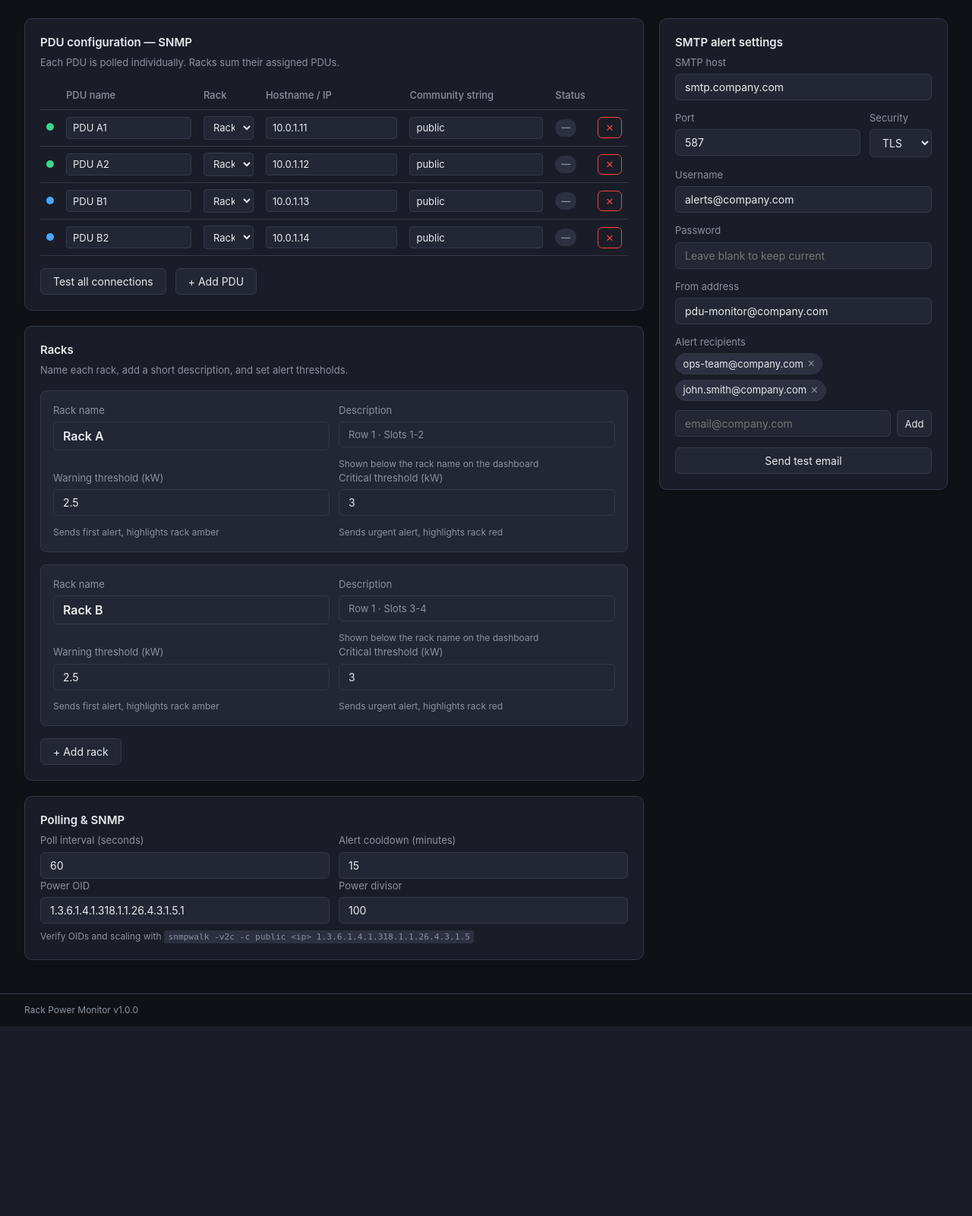
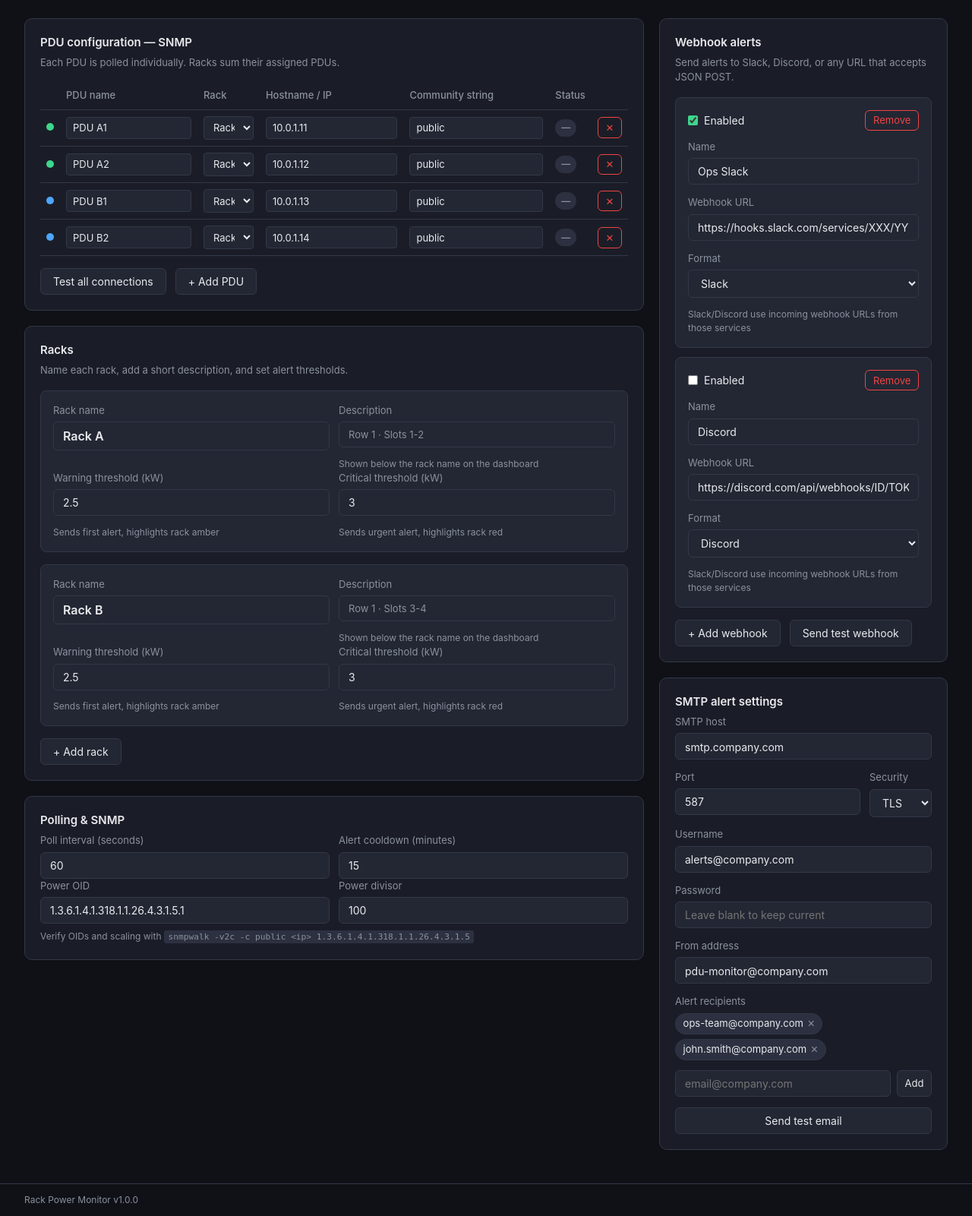
Before and after one commit to DaHyper/PDU-Power-Monitor, a FastAPI app: page /config in a window 1280 px wide. Shown: the part 80-1681 px from the top of the page at 76% size. Before the commit the page ends 1431 px from the top, so only its background shows below. Run offline with FastAPI, Linux system fonts and the light colour scheme.

Commit message:
Add webhook alert functionality to Rack Power Monitor
- Introduced webhook configuration support in `config.example.yaml` and `config.py` for Slack and Discord alerts.
- Implemented `WebhookSender` and updated `AlertNotifier` to handle sending alerts via webhooks.
- Enhanced the frontend with a new section for managing webhooks in the configuration UI, including options to add, edit, and test webhooks.
- Updated README to document the new webhook alert feature and its configuration.
- Added API endpoint for testing webhook functionality.

```diff
--- a/rack_power_monitor/config.py
+++ b/rack_power_monitor/config.py
@@ -47,6 +47,14 @@ class SmtpConfig:
 
 
 @dataclass
+class WebhookConfig:
+    name: str = ""
+    url: str = ""
+    format: str = "generic"  # generic | slack | discord
+    enabled: bool = True
+
+
+@dataclass
 class ServerConfig:
     host: str = "0.0.0.0"
     port: int = 8080
@@ -60,6 +68,7 @@ class AppConfig:
     snmp: SnmpConfig = field(default_factory=SnmpConfig)
     racks: list[RackConfig] = field(default_factory=list)
     smtp: SmtpConfig = field(default_factory=SmtpConfig)
+    webhooks: list[WebhookConfig] = field(default_factory=list)
     server: ServerConfig = field(default_factory=ServerConfig)
 
 
@@ -110,6 +119,15 @@ def _parse_smtp(data: dict[str, Any] | None) -> SmtpConfig:
     )
 
 
+def _parse_webhook(data: dict[str, Any]) -> WebhookConfig:
+    return WebhookConfig(
+        name=data.get("name", ""),
+        url=data.get("url", ""),
+        format=data.get("format", "generic"),
+        enabled=bool(data.get("enabled", True)),
+    )
+
+
 def _parse_server(data: dict[str, Any] | None) -> ServerConfig:
     data = data or {}
     return ServerConfig(
@@ -133,6 +151,7 @@ def load_config(path: str | Path) -> AppConfig:
         snmp=_parse_snmp(raw.get("snmp")),
         racks=[_parse_rack(r) for r in raw.get("racks", [])],
         smtp=_parse_smtp(raw.get("smtp")),
+        webhooks=[_parse_webhook(w) for w in raw.get("webhooks", [])],
         server=_parse_server(raw.get("server")),
     )
 
@@ -176,6 +195,15 @@ def config_to_dict(config: AppConfig) -> dict[str, Any]:
             "from_address": config.smtp.from_address,
             "recipients": list(config.smtp.recipients),
         },
+        "webhooks": [
+            {
+                "name": wh.name,
+                "url": wh.url,
+                "format": wh.format,
+                "enabled": wh.enabled,
+            }
+            for wh in config.webhooks
+        ],
         "server": {
             "host": config.server.host,
             "port": config.server.port,
@@ -212,6 +240,9 @@ def merge_config_update(current: AppConfig, update: dict[str, Any]) -> dict[str,
             smtp_update.pop("password", None)
         merged["smtp"].update(smtp_update)
 
+    if "webhooks" in deep:
+        merged["webhooks"] = deep["webhooks"]
+
     if "server" in deep:
         merged["server"].update(deep["server"])
 
--- a/rack_power_monitor/main.py
+++ b/rack_power_monitor/main.py
@@ -14,7 +14,7 @@ from starlette.templating import Jinja2Templates
 from pydantic import BaseModel
 
 from rack_power_monitor import __version__
-from rack_power_monitor.alerts import EmailSender
+from rack_power_monitor.alerts import AlertNotifier
 from rack_power_monitor.config import config_to_dict, load_config, merge_config_update, save_config
 from rack_power_monitor.poller import Poller
 from rack_power_monitor.snmp_client import test_pdu_connection
@@ -57,6 +57,7 @@ class ConfigUpdate(BaseModel):
     snmp: dict | None = None
     racks: list[dict] | None = None
     smtp: dict | None = None
+    webhooks: list[dict] | None = None
     server: dict | None = None
 
 
@@ -163,11 +164,23 @@ async def api_test_all_pdus() -> JSONResponse:
 
 @app.post("/api/test/smtp")
 async def api_test_smtp() -> JSONResponse:
-    sender = EmailSender(poller.config.smtp)
-    if not sender.configured:
+    notifier = AlertNotifier(poller.config.smtp, poller.config.webhooks)
+    if not notifier.email.configured:
         raise HTTPException(status_code=400, detail="SMTP not configured")
     try:
-        sender.send_test()
+        notifier.send_test_email()
+    except Exception as exc:  # noqa: BLE001
+        raise HTTPException(status_code=500, detail=str(exc)) from exc
+    return JSONResponse({"ok": True})
+
+
+@app.post("/api/test/webhooks")
+async def api_test_webhooks() -> JSONResponse:
+    notifier = AlertNotifier(poller.config.smtp, poller.config.webhooks)
+    if not notifier.webhooks.configured:
+        raise HTTPException(status_code=400, detail="No webhooks configured")
+    try:
+        notifier.send_test_webhooks()
     except Exception as exc:  # noqa: BLE001
         raise HTTPException(status_code=500, detail=str(exc)) from exc
     return JSONResponse({"ok": True})
--- a/static/css/style.css
+++ b/static/css/style.css
@@ -488,10 +488,44 @@ body {
   border: 1px solid var(--border);
 }
 
-.threshold-rack h3 {
-  font-size: 0.875rem;
+.webhook-list {
+  display: flex;
+  flex-direction: column;
+  gap: 0.75rem;
+}
+
+.webhook-item {
+  background: var(--surface-2);
+  border: 1px solid var(--border);
+  border-radius: 8px;
+  padding: 1rem;
+}
+
+.webhook-item-header {
+  display: flex;
+  justify-content: space-between;
+  align-items: center;
   margin-bottom: 0.75rem;
 }
+
+.webhook-item-header label {
+  flex-direction: row;
+  align-items: center;
+  gap: 0.5rem;
+  color: var(--text);
+  font-size: 0.875rem;
+}
+
+.webhook-item input,
+.webhook-item select {
+  width: 100%;
+}
+
+.webhook-enabled {
+  width: auto !important;
+  accent-color: var(--green);
+}
+
 
 .form-row {
   display: grid;
--- a/static/js/config.js
+++ b/static/js/config.js
@@ -125,6 +125,69 @@ function renderRecipients() {
   });
 }
 
+function renderWebhooks() {
+  if (!config.webhooks) config.webhooks = [];
+  const list = document.getElementById("webhook-list");
+  if (!config.webhooks.length) {
+    list.innerHTML = '<p class="hint">No webhooks configured. Add one for Slack, Discord, or a custom endpoint.</p>';
+    return;
+  }
+  list.innerHTML = config.webhooks
+    .map(
+      (wh, i) => `
+      <div class="webhook-item" data-webhook="${i}">
+        <div class="webhook-item-header">
+          <label>
+            <input type="checkbox" class="webhook-enabled" ${wh.enabled !== false ? "checked" : ""}>
+            Enabled
+          </label>
+          <button class="btn btn-danger btn-sm remove-webhook" type="button">Remove</button>
+        </div>
+        <div class="form-stack">
+          <label>
+            Name
+            <input type="text" class="webhook-name" value="${esc(wh.name || "")}" placeholder="Ops Slack">
+          </label>
+          <label>
+            Webhook URL
+            <input type="url" class="webhook-url" value="${esc(wh.url || "")}" placeholder="https://hooks.slack.com/services/...">
+          </label>
+          <label>
+            Format
+            <select class="webhook-format">
+              <option value="generic" ${wh.format === "generic" ? "selected" : ""}>Generic JSON</option>
+              <option value="slack" ${wh.format === "slack" ? "selected" : ""}>Slack</option>
+              <option value="discord" ${wh.format === "discord" ? "selected" : ""}>Discord</option>
+            </select>
+            <span class="hint">Slack/Discord use incoming webhook URLs from those services</span>
+          </label>
+        </div>
+      </div>`
+    )
+    .join("");
+
+  list.querySelectorAll(".remove-webhook").forEach((btn) => {
+    btn.addEventListener("click", () => {
+      const idx = parseInt(btn.closest(".webhook-item").dataset.webhook, 10);
+      config.webhooks.splice(idx, 1);
+      renderWebhooks();
+    });
+  });
+}
+
+function syncWebhooksFromForm() {
+  if (!config.webhooks) config.webhooks = [];
+  config.webhooks = [];
+  document.querySelectorAll(".webhook-item").forEach((el) => {
+    config.webhooks.push({
+      name: el.querySelector(".webhook-name").value.trim(),
+      url: el.querySelector(".webhook-url").value.trim(),
+      format: el.querySelector(".webhook-format").value,
+      enabled: el.querySelector(".webhook-enabled").checked,
+    });
+  });
+}
+
 function render() {
   document.getElementById("poll-interval").value = config.poll_interval_seconds;
   document.getElementById("alert-cooldown").value = config.alert_cooldown_minutes;
@@ -140,6 +203,7 @@ function render() {
 
   renderPduTable();
   renderThresholds();
+  renderWebhooks();
   renderRecipients();
 }
 
@@ -167,6 +231,7 @@ function syncRowsToConfig() {
 function readFormIntoConfig() {
   syncRowsFromTable();
   syncThresholdsFromForm();
+  syncWebhooksFromForm();
 
   config.poll_interval_seconds = parseInt(document.getElementById("poll-interval").value, 10);
   config.alert_cooldown_minutes = parseInt(document.getElementById("alert-cooldown").value, 10);
@@ -315,6 +380,30 @@ document.getElementById("add-recipient-btn").addEventListener("click", () => {
   input.value = "";
 });
 
+document.getElementById("add-webhook-btn").addEventListener("click", () => {
+  syncWebhooksFromForm();
+  if (!config.webhooks) config.webhooks = [];
+  config.webhooks.push({
+    name: "",
+    url: "",
+    format: "slack",
+    enabled: true,
+  });
+  renderWebhooks();
+});
+
+document.getElementById("test-webhooks-btn").addEventListener("click", async () => {
+  readFormIntoConfig();
+  await fetch("/api/config", {
+    method: "PUT",
+    headers: { "Content-Type": "application/json" },
+    body: JSON.stringify(config),
+  });
+  const res = await fetch("/api/test/webhooks", { method: "POST" });
+  const data = await res.json();
+  showStatus(res.ok ? "Test webhook sent." : (data.detail || "Webhook test failed."), res.ok);
+});
+
 document.getElementById("test-smtp-btn").addEventListener("click", async () => {
   readFormIntoConfig();
   await fetch("/api/config", {
--- a/templates/config.html
+++ b/templates/config.html
@@ -93,6 +93,16 @@
         </div>
 
         <div class="config-right">
+          <section class="panel">
+            <h2>Webhook alerts</h2>
+            <p class="panel-desc">Send alerts to Slack, Discord, or any URL that accepts JSON POST.</p>
+            <div id="webhook-list" class="webhook-list"></div>
+            <div class="panel-actions">
+              <button class="btn btn-secondary" id="add-webhook-btn" type="button">+ Add webhook</button>
+              <button class="btn btn-secondary" id="test-webhooks-btn" type="button">Send test webhook</button>
+            </div>
+          </section>
+
           <section class="panel panel-tall">
             <h2>SMTP alert settings</h2>
             <div class="form-stack">
```
Also changed, not shown: config.example.yaml (+10 -0 lines), rack_power_monitor/alerts.py (+106 -1 lines), rack_power_monitor/poller.py (+13 -8 lines), README.md.
